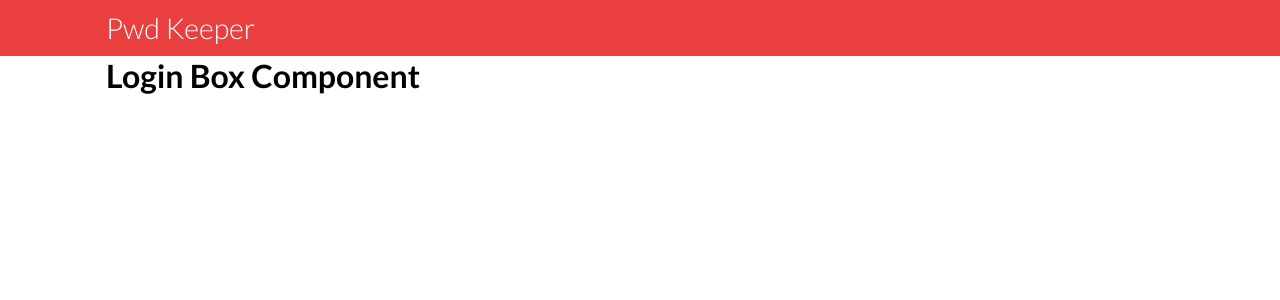
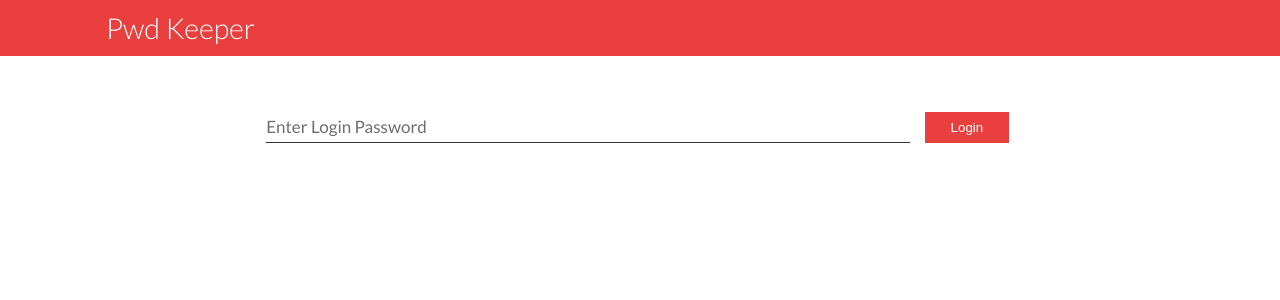
Before and after one commit to rhen99/pwd-keeper, a Vue app: page /login in a window 1280 px wide. Shown: the top 300 px of the page. Built offline with nearby package versions, Linux system fonts and the light colour scheme.

Commit message:
created login form

```diff
--- a/src/assets/main.css
+++ b/src/assets/main.css
@@ -24,6 +24,7 @@ body {
   cursor: pointer;
   display: inline-block;
   margin: 0 5px;
+  border: none;
 }
 .btn-primary {
   background-color: hsl(0, 79%, 58%);
--- a/src/components/LoginComponent.vue
+++ b/src/components/LoginComponent.vue
@@ -1,7 +1,71 @@
-<script setup></script>
+<script setup>
+import { ref } from "vue";
+const isWriteClass = ref(false);
+const inputValue = ref("");
+const toggleIsWriteClass = () => (isWriteClass.value = true);
+const checkOnBlur = () =>
+  inputValue.value === "" ? (isWriteClass.value = false) : null;
+</script>
 
 <template>
-  <h1>Login Box Component</h1>
+  <form>
+    <div class="form-inline">
+      <div class="form-group" :class="{ write: isWriteClass }">
+        <label for="login">Enter Login Password</label>
+        <input
+          type="password"
+          id="login"
+          v-model="inputValue"
+          @focus="toggleIsWriteClass"
+          @blur="checkOnBlur"
+        />
+      </div>
+      <div class="form-group">
+        <button class="btn btn-primary">Login</button>
+      </div>
+    </div>
+  </form>
 </template>
 
-<style scoped></style>
+<style scoped>
+form {
+  width: 70%;
+  margin: auto;
+}
+.form-inline {
+  display: flex;
+}
+.form-group:nth-child(1) {
+  position: relative;
+  flex: 1;
+}
+.form-group:nth-child(2) {
+  align-self: end;
+  margin-left: 10px;
+}
+input {
+  width: 100%;
+  padding: 0.5rem;
+  border: none;
+  border-bottom: 1px solid #333;
+  font-size: 19px;
+}
+input:focus {
+  outline: none;
+}
+label {
+  position: absolute;
+  top: 30%;
+  font-size: 17px;
+  transition: top 300ms ease-out;
+  color: #6e6e6e;
+}
+.write label {
+  font-size: 13px;
+  top: -30%;
+  color: hsl(0, 79%, 58%);
+}
+.write input {
+  border-color: hsl(0, 79%, 58%);
+}
+</style>
--- a/src/views/LoginView.vue
+++ b/src/views/LoginView.vue
@@ -7,4 +7,8 @@ import LoginComponent from "../components/LoginComponent.vue";
   </div>
 </template>
 
-<style scoped></style>
+<style scoped>
+div {
+  margin-top: 3rem;
+}
+</style>
```
